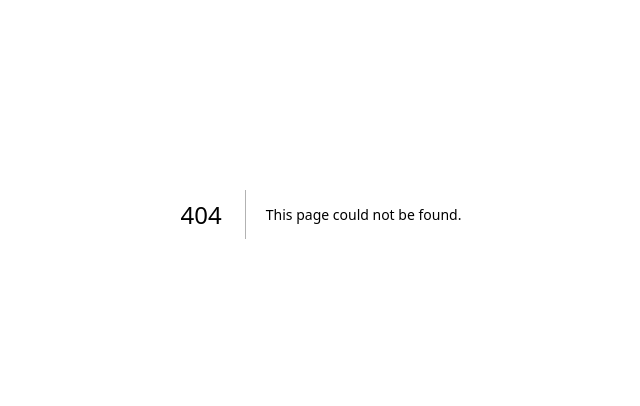
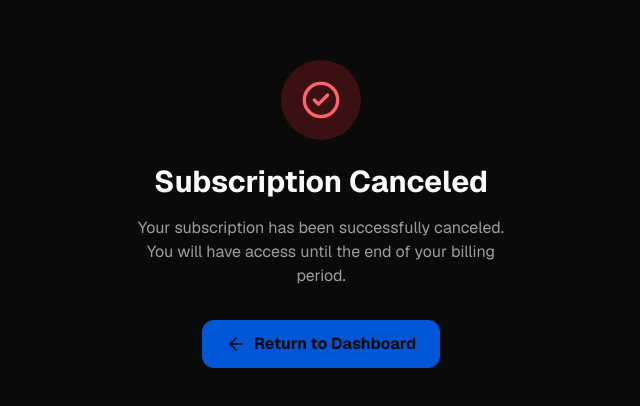
Before and after one commit to Ryan-Shaik/AgenticMeet, a Next.js app: page /cancellation-complete in a window 1280 px wide. Before the commit this address had no page. Shown: the part 186-592 px from the top of the page, without its empty margins (319-959 px from the left). Built offline with nearby package versions, Linux system fonts and the light colour scheme.

Commit message:
feat: Add cancellation complete page with return to dashboard button, show free plan after cancellation

```diff
--- a/app/api/stripe/portal/route.ts
+++ b/app/api/stripe/portal/route.ts
@@ -18,7 +18,7 @@ export async function POST(req: NextRequest) {
 
     const session = await stripe.billingPortal.sessions.create({
       customer: userSub.stripeCustomerId,
-      return_url: `${process.env.BETTER_AUTH_URL}/dashboard`,
+      return_url: `${process.env.BETTER_AUTH_URL}/cancellation-complete`,
     });
 
     return NextResponse.json({ url: session.url });
--- /dev/null
+++ b/app/cancellation-complete/page.tsx
@@ -0,0 +1,27 @@
+import Link from 'next/link';
+import { ArrowLeft, CheckCircle2 } from 'lucide-react';
+
+export default function CancellationComplete() {
+  return (
+    <div className="min-h-screen bg-obsidian-black text-chalk-white font-sans flex items-center justify-center">
+      <div className="text-center max-w-md p-8">
+        <div className="w-20 h-20 rounded-full bg-red-500/20 flex items-center justify-center mx-auto mb-6">
+          <CheckCircle2 size={40} className="text-red-400" />
+        </div>
+
+        <h1 className="text-3xl font-bold mb-4">Subscription Canceled</h1>
+        <p className="text-white/60 mb-8">
+          Your subscription has been successfully canceled. You will have access until the end of your billing period.
+        </p>
+
+        <Link
+          href="/dashboard"
+          className="inline-flex items-center gap-2 px-6 py-3 rounded-xl bg-electric-blue text-obsidian-black font-bold hover:bg-aurora-teal transition-colors"
+        >
+          <ArrowLeft size={20} />
+          Return to Dashboard
+        </Link>
+      </div>
+    </div>
+  );
+}
--- a/app/dashboard/page.tsx
+++ b/app/dashboard/page.tsx
@@ -57,12 +57,13 @@ const Dashboard = async () => {
   if(!session) return redirect("/login");
 
   const subData = await getSubscriptionData(session.user.id);
-  const planName = subData?.plan?.name || 'free';
-  const planPrice = subData?.plan?.price || '0';
+  const isActive = subData?.status === 'active';
+  const planName = isActive ? (subData?.plan?.name || 'free') : 'free';
+  const planPrice = isActive ? (subData?.plan?.price || '0') : '0';
   const meetingsUsed = parseInt(subData?.usage?.meetingsUsed || '0');
   const minutesUsed = parseInt(subData?.usage?.minutesUsed || '0');
-  const meetingLimit = subData?.plan?.meetingLimit ? parseInt(subData.plan.meetingLimit) : -1;
-  const minuteLimit = subData?.plan?.minuteLimit ? parseInt(subData.plan.minuteLimit) : -1;
+  const meetingLimit = isActive && subData?.plan?.meetingLimit ? parseInt(subData.plan.meetingLimit) : -1;
+  const minuteLimit = isActive && subData?.plan?.minuteLimit ? parseInt(subData.plan.minuteLimit) : -1;
   return (
     <div className="min-h-screen bg-obsidian-black text-chalk-white font-sans flex overflow-hidden">
 
```
